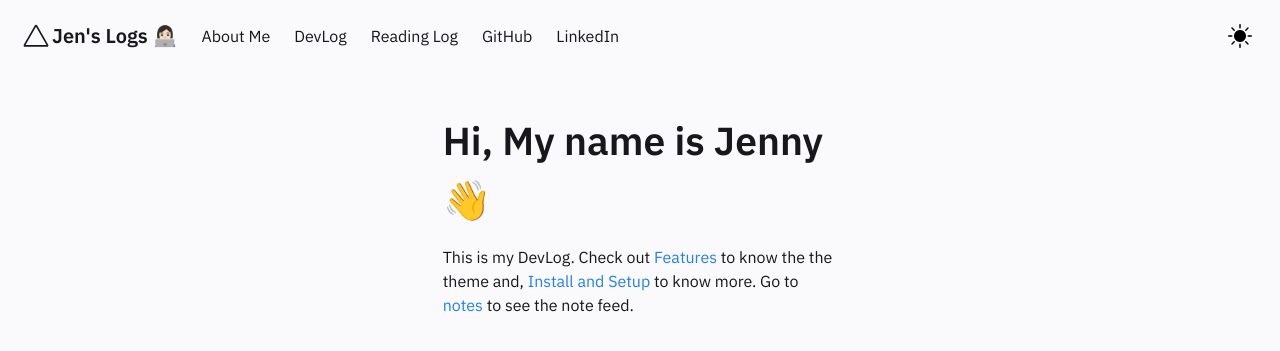
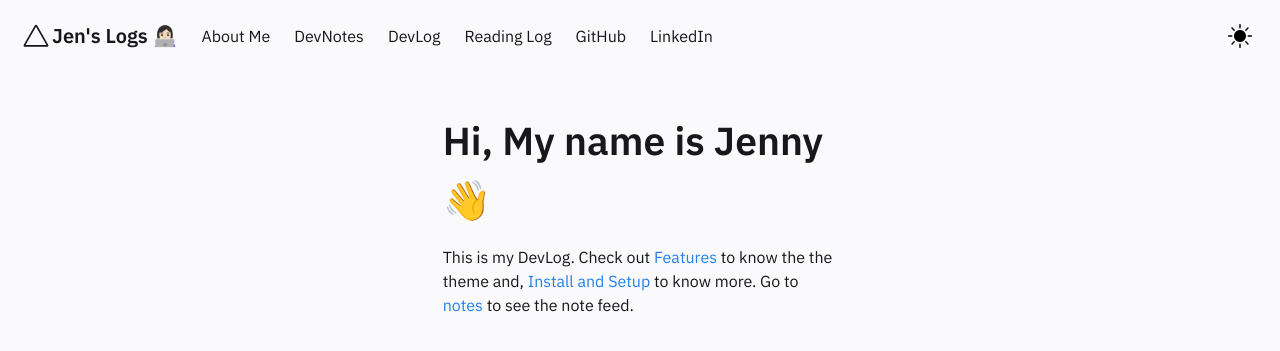
Before and after one commit to jenjenhub/blog, a Jekyll site: the page built from pages/index.md, in a window 1280 px wide. Shown: the top 351 px of the page. Built offline with Jekyll 4.4.1, drawn with Linux system fonts in a browser that asks for light colours.

Commit message:
Update Header.html

```diff
--- a/_includes/Header.html
+++ b/_includes/Header.html
@@ -58,6 +58,9 @@
         <a href="../posts/how-to"  class="navbar-item">
           About Me
         </a>
+          <a href="https://jenjenhub.github.io/index.html" target="_blank" class="navbar-item">
+              DevNotes
+          </a>
           <a href="https://velog.io/@jenjenhub/series/bootcamp" target="_blank" class="navbar-item">
               DevLog
           </a>
```
